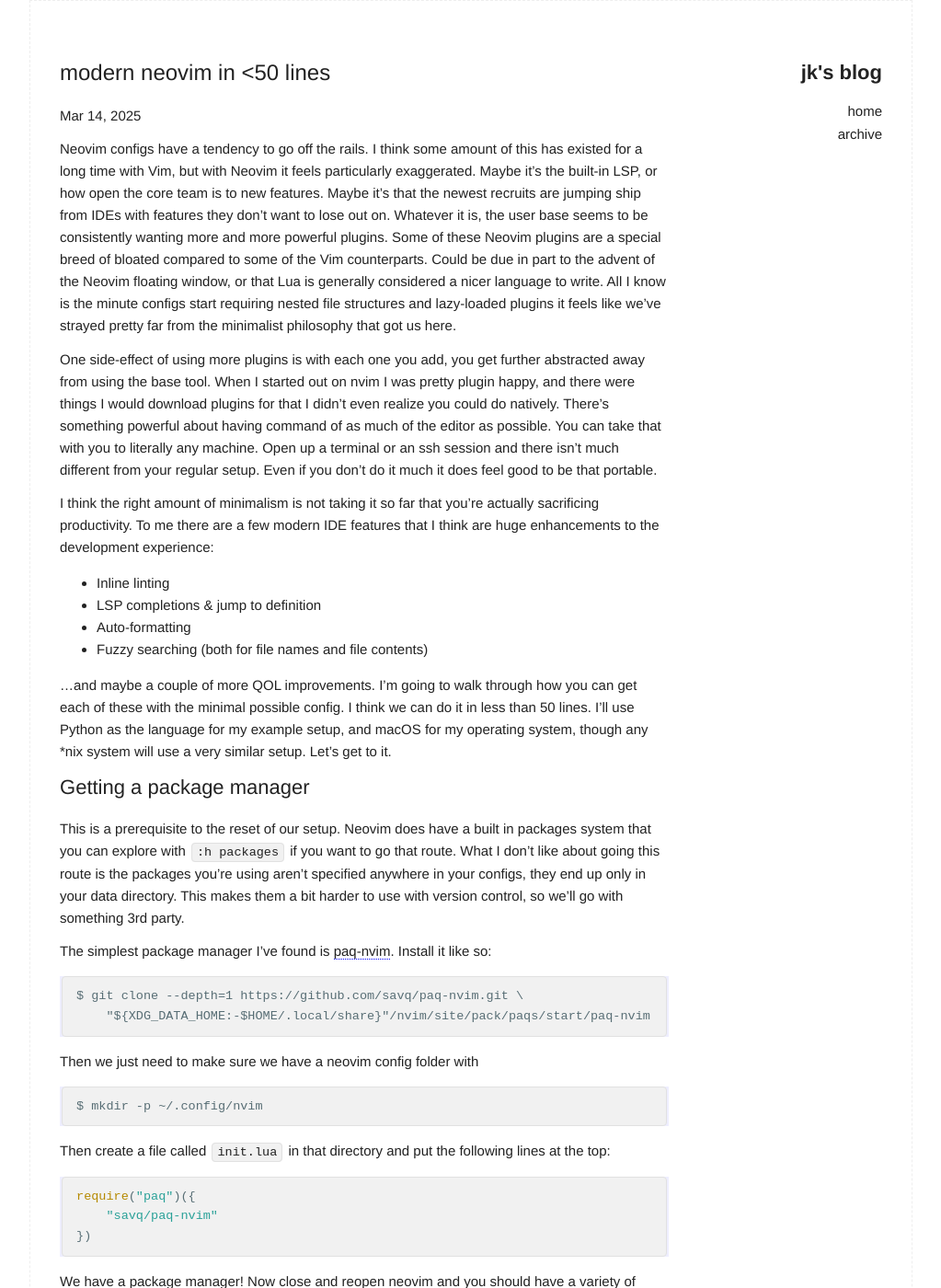
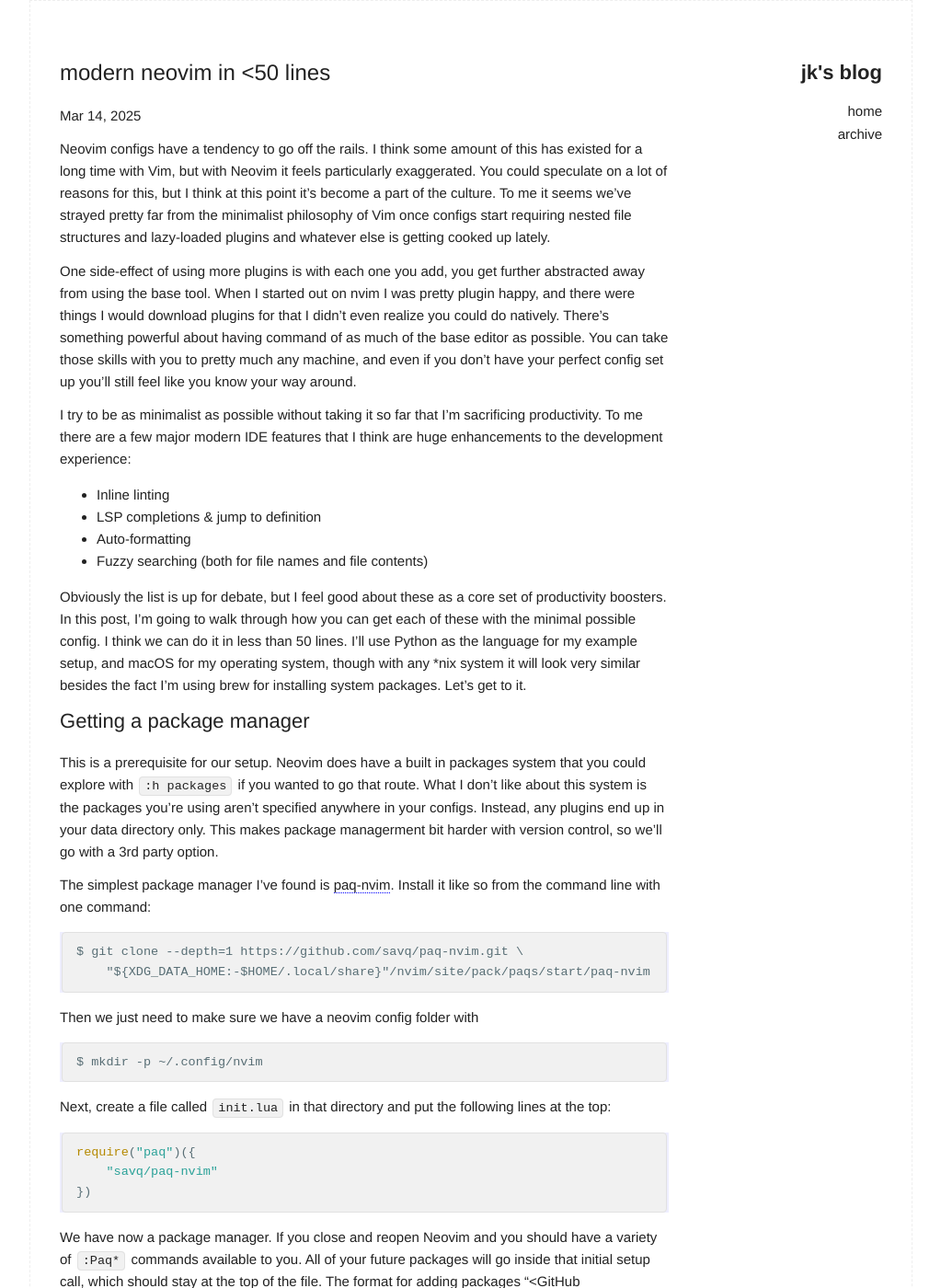
Before and after one commit to bread-man88/blog, a Jekyll site: the page built from _posts/2025-03-14-simple-nvim-config.md, in a window 1280 px wide and 1400 px high. Shown: the whole window at 92% size, without its empty margins (128-1151 px from the left). Built offline with Jekyll 4.4.1, drawn with Linux system fonts in a browser that asks for light colours; some of the changed text lies outside the part shown.

Commit message:
Neovim in <50 lines complete

````diff
--- a/_posts/2025-03-14-simple-nvim-config.md
+++ b/_posts/2025-03-14-simple-nvim-config.md
@@ -6,24 +6,24 @@ date: 2025-03-14
 <!--published: false-->
 ---
 
-Neovim configs have a tendency to go off the rails. I think some amount of this has existed for a long time with Vim, but with Neovim it feels particularly exaggerated. Maybe it's the built-in LSP, or how open the core team is to new features. Maybe it's that the newest recruits are jumping ship from IDEs with features they don't want to lose out on. Whatever it is, the user base seems to be consistently wanting more and more powerful plugins. Some of these Neovim plugins are a special breed of bloated compared to some of the Vim counterparts. Could be due in part to the advent of the Neovim floating window, or that Lua is generally considered a nicer language to write. All I know is the minute configs start requiring nested file structures and lazy-loaded plugins it feels like we've strayed pretty far from the minimalist philosophy that got us here.
+Neovim configs have a tendency to go off the rails. I think some amount of this has existed for a long time with Vim, but with Neovim it feels particularly exaggerated. You could speculate on a lot of reasons for this, but I think at this point it's become a part of the culture. To me it seems we've strayed pretty far from the minimalist philosophy of Vim once configs start requiring nested file structures and lazy-loaded plugins and whatever else is getting cooked up lately.
 
-One side-effect of using more plugins is with each one you add, you get further abstracted away from using the base tool. When I started out on nvim I was pretty plugin happy, and there were things I would download plugins for that I didn't even realize you could do natively. There's something powerful about having command of as much of the editor as possible. You can take that with you to literally any machine. Open up a terminal or an ssh session and there isn't much different from your regular setup. Even if you don't do it much it does feel good to be that portable.
+One side-effect of using more plugins is with each one you add, you get further abstracted away from using the base tool. When I started out on nvim I was pretty plugin happy, and there were things I would download plugins for that I didn't even realize you could do natively. There's something powerful about having command of as much of the base editor as possible. You can take those skills with you to pretty much any machine, and even if you don't have your perfect config set up you'll still feel like you know your way around.
 
-I think the right amount of minimalism is not taking it so far that you're actually sacrificing productivity. To me there are a few modern IDE features that I think are huge enhancements to the development experience:
+I try to be as minimalist as possible without taking it so far that I'm sacrificing productivity. To me there are a few major modern IDE features that I think are huge enhancements to the development experience:
 
 - Inline linting
 - LSP completions & jump to definition
 - Auto-formatting
 - Fuzzy searching (both for file names and file contents)
 
-...and maybe a couple of more QOL improvements. I'm going to walk through how you can get each of these with the minimal possible config. I think we can do it in less than 50 lines. I'll use Python as the language for my example setup, and macOS for my operating system, though any *nix system will use a very similar setup. Let's get to it.
+Obviously the list is up for debate, but I feel good about these as a core set of productivity boosters. In this post, I'm going to walk through how you can get each of these with the minimal possible config. I think we can do it in less than 50 lines. I'll use Python as the language for my example setup, and macOS for my operating system, though with any *nix system it will look very similar besides the fact I'm using brew for installing system packages. Let's get to it.
 
 ## Getting a package manager
 
-This is a prerequisite to the reset of our setup. Neovim does have a built in packages system that you can explore with `:h packages` if you want to go that route. What I don't like about going this route is the packages you're using aren't specified anywhere in your configs, they end up only in your data directory. This makes them a bit harder to use with version control, so we'll go with something 3rd party.
+This is a prerequisite for our setup. Neovim does have a built in packages system that you could explore with `:h packages` if you wanted to go that route. What I don't like about this system is the packages you're using aren't specified anywhere in your configs. Instead, any plugins end up in your data directory only. This makes package managerment bit harder with version control, so we'll go with a 3rd party option.
 
-The simplest package manager I've found is [paq-nvim](https://github.com/savq/paq-nvim). Install it like so:
+The simplest package manager I've found is [paq-nvim](https://github.com/savq/paq-nvim). Install it like so from the command line with one command:
 
 ```
 $ git clone --depth=1 https://github.com/savq/paq-nvim.git \
@@ -36,7 +36,7 @@ Then we just need to make sure we have a neovim config folder with
 $ mkdir -p ~/.config/nvim
 ```
 
-Then create a file called `init.lua` in that directory and put the following lines at the top:
+Next, create a file called `init.lua` in that directory and put the following lines at the top:
 
 ```lua
 require("paq")({
@@ -44,11 +44,11 @@ require("paq")({
 })
 ```
 
-We have a package manager! Now close and reopen neovim and you should have a variety of `:Paq*` commands available to you. All of your future packages will go inside that initial setup call. The format is "\<GitHub Org>/\<GitHub Repo>". Using `:PaqList` will show you what packages you have installed, and `:PaqSync` will both clean packages that have been removed and install new ones.
+We have now a package manager. If you close and reopen Neovim and you should have a variety of `:Paq*` commands available to you. All of your future packages will go inside that initial setup call, which should stay at the top of the file. The format for adding packages "\<GitHub Org>/\<GitHub Repo>". Using `:PaqList` will show you what packages you have installed, and `:PaqSync` will both clean packages that have been removed and install new ones.
 
 ## Linting & LSP features
 
-This one is a lot easier than you'd think with [`nvim-lspconfig`](https://github.com/neovim/nvim-lspconfig). The full list of linters and formatters it supports can be found [here](https://github.com/neovim/nvim-lspconfig/blob/master/doc/configs.md).
+This one is a lot easier than you'd think with [`nvim-lspconfig`](https://github.com/neovim/nvim-lspconfig). All nvim-lspconfig does is provide a simplified way to set up the native LSP client for a large set of popular LSPs. The full list of linters and formatters it supports can be found [here](https://github.com/neovim/nvim-lspconfig/blob/master/doc/configs.md).
 
 First let's add nvim-lspconfig to our packages:
 
@@ -59,43 +59,31 @@ require("paq")({
 })
 ```
 
-We're going to use pyright here for LSP features and completions, and ruff for linting. We'll set it up like this:
+We're going to use pyright here for LSP features and completions, and ruff for linting. We'll set those up like so:
 
 ```lua
 local lspconfig = require("lspconfig")
 local lsps = { "pyright", "ruff" }
 for _, lsp in pairs(lsps) do
     local setup = {}
-    if lsp == "pyright" then
-        setup = {
-            settings = {
-                [lsp] = {
-                    analysis = {
-                        diagnosticMode = "workspace",
-                        typeCheckingMode = "off"
-                    }
-                }
-            }
-        }
-    end
     lspconfig[lsp].setup(setup)
 end
 ```
 
-All we're doing here is defining the LSPs we want to look for, and then setting them up for use in Neovim. The for loop loops over our list of LSPs and adds any configuration options that we want to add. These can be found in the documentation for the respective LSP. We're mostly using pyright here for LSP features like jump to definition and completions. I don't find in-editor type checking for Python strictly necessary. Ruff is a great linter and can handle all the inline linting we need, and it has good defaults.
+All we're doing here is defining the LSPs we want to look for, and then setting them up for use in Neovim. We loop over our list of LSPs and call `setup` on each one to initialize it. Each LSP has different configuration options that can be set, found in the LSP's documentation. To modify our code to allow custom configurations for different LSPs, we'd simply add conditional logic in the for loop that adds entries to the setup table based on the current LSP name we're iterating over.
 
-To be clear here, nvim-lspconfig does *not install the LSPs for you*. You need to do that yourself. This part is heavily dependent on what LSPs & linters you're using, but most I've used have been quite simple to install. For pyright & ruff, there are a few ways you can handle this. The simplest way would just be to run:
+To be clear here, nvim-lspconfig *does not install the LSPs for you*. You need to do that yourself. This part is heavily dependent on what LSPs & linters you're using, but most I've used have been quite simple to install. For pyright & ruff, there are a few ways you can handle this. The simplest way would be to run:
 
 ```
 $ brew install pyright
 $ brew install ruff
 ```
 
-...and the servers should be automatically added to your $PATH and detected by Neovim. If you have Node installed on your system already I prefer to install pyright with `npm install -g pyright`. The brew install will install node as a dependency which was overriding the default node version I had set with `nvm`. For ruff, I prefer to install this into the venv of the specific Python project I'm working on, but a global install works too. If you install into a venv, you just have to make sure the virtual environment is activated before you open Neovim.
+...and the servers should be automatically be added to your $PATH and detected by Neovim. If you have Node installed on your system already I prefer to install pyright with `npm install -g pyright`. The brew install will install node as a dependency, which can override the default node version that is already set with `nvm`. For ruff, I prefer to install into the venv of the specific Python project I'm working on, but a global install works too. If you install into a venv, you just have to make sure the virtual environment is activated before you open Neovim so Neovim can find it.
 
-## LSP Completions
+## LSP completions
 
-Surprise, this is already done! Neovim has a built in completion type called "omni completion" that the LSP will hook into by default. You can read about it at `:h compl-omni`. When in insert mode, you can trigger it with `<C-X><C-O>`. To see the full list of completions available with `<C-X>`, check out `:h ins-completion`. The Neovim docs even give you a way you could upgrade this to autocomplete as you type, which you can see at `:h compl-autocomplete`.
+Surprise, this is already done! Neovim has a built in completion type called "omni completion" that the LSP will hook into by default if it's set up. You can read about it at `:h compl-omni`. When in insert mode, you can trigger it with `<C-X><C-O>`. To see the full list of completions available with `<C-X>`, check out `:h ins-completion`. The Neovim docs even give you a way you could upgrade this to autocomplete as you type, which you can see at `:h compl-autocomplete`.
 
 ## Formatting
 
@@ -107,22 +95,24 @@ Next we need to setup Conform. We can use the snippet below at the bottom of our
 
 ```lua
 require("conform").setup({
-	formatters_by_ft = {
-		python = { "ruff_organize_imports", "ruff_format" },
-	},
-	format_after_save = {},
+    formatters_by_ft = {
+        python = { "ruff_organize_imports", "ruff_format" },
+    },
+    format_after_save = {},
 })
 ```
 
-Take a look at all the valid formatting commands [here](https://github.com/stevearc/conform.nvim?tab=readme-ov-file#formatters). Luckily, ruff has a built-in formatter, so we don't need any extra packages. You'll notice two separate ruff commands -- one organizes imports and one runs the ruff formatter. It's also set up to automatically format on save. Now run a PaqInstall and on to the next...
+Take a look at all the valid formatting commands [here](https://github.com/stevearc/conform.nvim?tab=readme-ov-file#formatters). Luckily, ruff has a built-in formatter, so we don't need to install any extra packages. You'll notice two separate ruff commands -- one organizes imports and one runs the ruff formatter. We've also set up Conform to automatically format on save.
 
-## Fuzzy Finding
+On to the next...
 
-Fuzzy searching is the most efficient way to jump between files in Neovim. Instead of navigating through a traditional file tree, you'll find it's usually faster to search your working directory for the file name. The fuzzy finder will live update as you type, and usually within a few keystrokes you'll get to the file you're looking for. The plugin we'll use for this not only allows search file names, but also the contents of files.
+## Fuzzy finding
 
-We'll use a plugin called fzf-vim for this one. To start, we need to add these two packages to paq: `junegunn/fzf` and `junegunn/fzf.vim`, in that order.
+Fuzzy searching is the most efficient way to jump between files in Neovim. Instead of navigating through a traditional file tree (which there is one built in), you'll find it's usually faster to search your working directory for the file name instead. The fuzzy finder will live update as you type, and usually within a few keystrokes you'll get to the file you're looking for. The plugin we'll use for this not only allows searching file names, but also allows searches on the contents of files in your project.
 
-Fzf is actually a command line application that neovim interfaces with from terminal mode. So we will need a few applications installed to our system:
+We'll use a plugin called fzf-vim for this one, which is a Vim wrapper of the CLI application fzf. To start, we need to add these two packages to paq: `junegunn/fzf` and `junegunn/fzf.vim`, in that order.
+
+Fzf-vim interfaces with fzf in the terminal via Neovim terminal mode. To make this work, we'll need a few applications installed to our system:
 
 ```
 $ brew install fzf # the main fzf app
@@ -138,11 +128,11 @@ vim.keymap.set("n", "<leader>f", ":Files!<cr>")
 vim.keymap.set("n", "<leader>g", ":RG!<cr>")
 ```
 
-In vim, "leader" is a user defined key that is commonly used as a prefix for custom keymaps. It's there so we have a way to easily set keymaps without worrying about overwriting the default ones. We've set it to the space bar here, which is a common leader key. Now, <space>-f will allow us to fuzzy search file names, and <space>-g searches file contents!
+In Vim, "leader" is a user defined key that is commonly used as a prefix for custom keymaps. It's there so we have a way to easily set keymaps without worrying about overwriting the many default ones Vim comes with. We've set it to the space bar here, which is a common leader key. Now <space>-f will allow us to fuzzy search file names, and <space>-g will search file contents!
 
-## Bringing it all Together
+## Bringing it all together
 
-You've made it to the end. Let's take a look at our init.lua file after all this:
+You've made it to the end. Quit and reopen Neovim, then run `PaqInstall` and your setup is complete! Let's take a look at our init.lua file after all this:
 
 ```lua
 require("paq")({
@@ -161,30 +151,18 @@ local lspconfig = require("lspconfig")
 local lsps = { "pyright", "ruff" }
 for _, lsp in pairs(lsps) do
     local setup = {}
-    if lsp == "pyright" then
-        setup = {
-            settings = {
-                [lsp] = {
-                    analysis = {
-                        diagnosticMode = "workspace",
-                        typeCheckingMode = "off"
-                    }
-                }
-            }
-        }
-    end
     lspconfig[lsp].setup(setup)
 end
 
 require("conform").setup({
-	formatters_by_ft = {
-		python = { "ruff_organize_imports", "ruff_format" },
-	},
-	format_after_save = {},
+    formatters_by_ft = {
+        python = { "ruff_organize_imports", "ruff_format" },
+    },
+    format_after_save = {},
 })
 ```
 
-Less than 50 lines, just like we said. That's pretty good. Don't forget the system packages we installed! Below is every command we ran in the terminal:
+Less than 50 lines, just like we said. Half that actually! That's pretty good. Don't forget the system packages we installed! Below is every command we ran in the terminal:
 
 ```
 $ git clone --depth=1 https://github.com/savq/paq-nvim.git \
@@ -197,6 +175,20 @@ $ brew install ripgrep
 $ brew install bat
 ```
 
-## This is Not the End
+## Just a few more plugins
 
-I am under no illusion that after this you won't touch your config again. My personal config is ~100 lines where I have some additional keymaps set up, a few of the default vim options changed and a couple more plugins installed. The point here is just to show how powerful Neovim can be out-of-the-box. This is a very functional setup that you can easily build on. It doesn't require 15 files and 40 plugins to set up a great development environment for Neovim. It's already there for you!
+If running only 5 plugins doesn't satiate you, there's a few more great ones I can suggest:
+
+- **tpope/vim-surround**: A handy plugin for surround sections of code with brackets and quotations. This one is so widely used it should debatably be in Neovim core.
+- **unblevable/quick-scope**: A small plugin that highlights unique characters in words on the current line making F/f/T/t horizontal navigation much easier.
+- **tpope/vim-fugitive**: This is an incredible plugin for integrating git into your Vim editing. The main feature I use from it is the interactive blames, where for any line of code I can reblame at the parent commit and see when changes happened.
+- **mbbill/undotree**: Vim has a powerful concept of the undo tree built in which lets you navgiate through the history of undos of any file. This plugin gives a nice UI to interface with that feature which is difficult to navigate on its own.
+- **folke/which-key.nvim**: This plugin pops a handy floating window at the bottom of the screen that shows the currently valid keymaps. It will update as you press keys in sequence. I learned a ton about Neovim through using this initially.
+
+We also didn't cover some of the default Neovim options that can be changed to improve the experience, but we'll leave that for another post.
+
+## This is not the end
+
+I am under no illusion that this is the perfect config, or that your workflow couldn't be improved by a few extra plugins. My personal config is ~100 lines where I have some additional keymaps set up, a few of the default vim options changed and a couple more plugins installed. The point here is to show how powerful Neovim can be out of the box. This is a very functional setup that you can be easily build upon. It doesn't require 15 files and 40 plugins to set up a great dev environment -- the base editor is pretty damn good.
+
+Happy vimming!
````
Also changed, not shown: other parts of _posts/2025-03-14-simple-nvim-config.md (+1 -1 lines).
